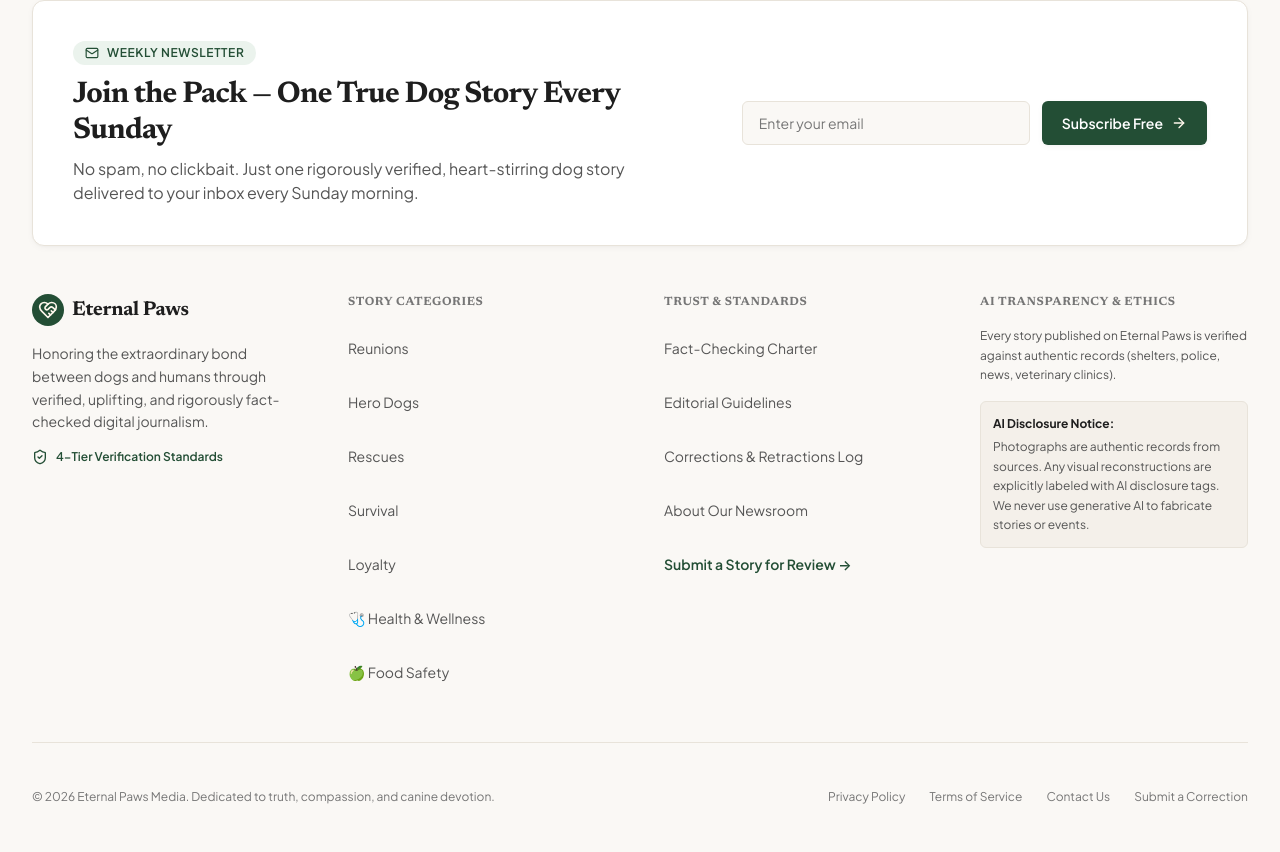
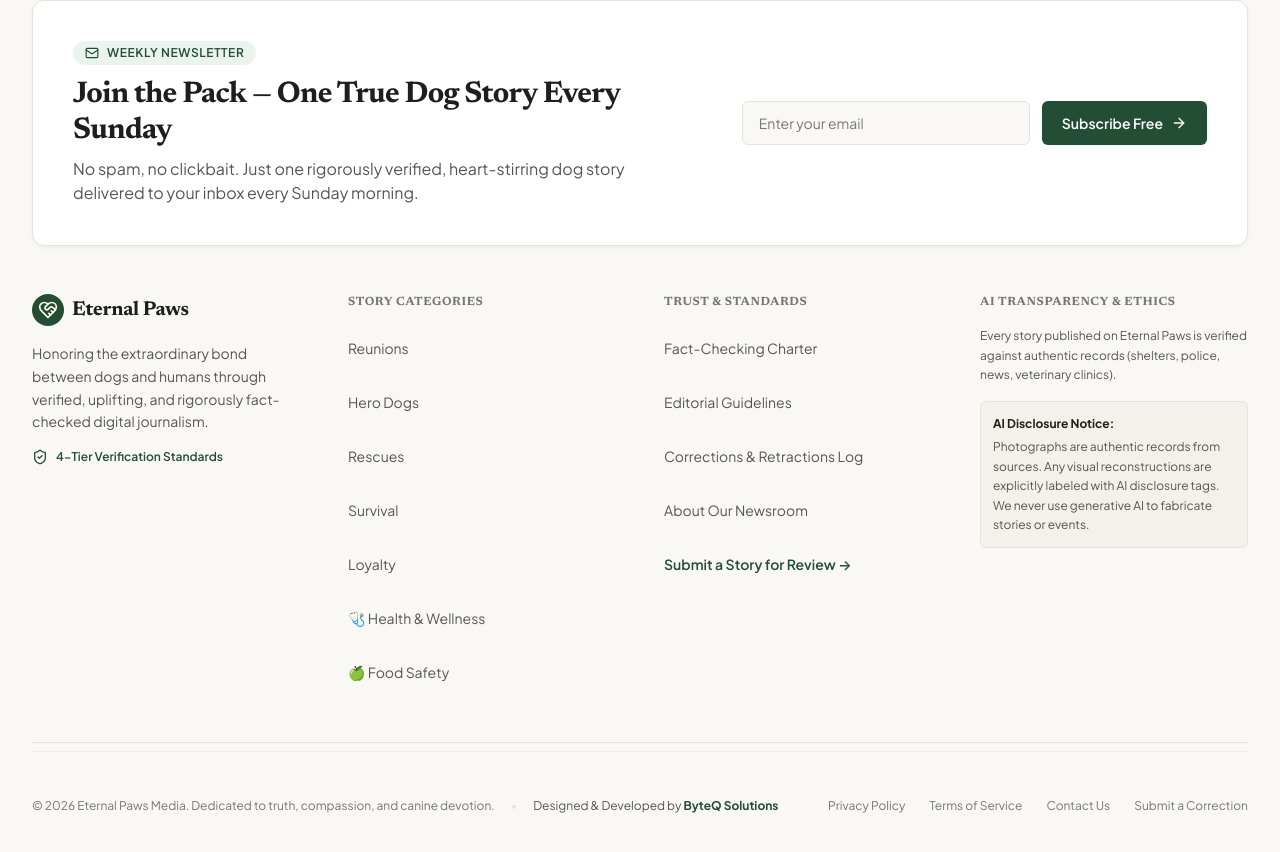
Before and after one commit to ByteQ-Solutions/EternalPawsOnline, a Next.js app: page / in a window 1280 px wide. Shown: the part 3189-4041 px from the top of the page. Built offline with nearby package versions, Linux system fonts and the light colour scheme; no server answers; the database is empty.

Commit message:
feat(footer): add Designed & Developed by ByteQ Solutions link to footer bottom bar

```diff
--- a/components/layout/Footer.tsx
+++ b/components/layout/Footer.tsx
@@ -169,11 +169,25 @@ export const Footer: React.FC<FooterProps> = ({ className = '' }) => {
         </div>
 
         {/* Bottom Legal & Copyright Bar */}
-        <div className="pt-8 flex flex-col md:flex-row items-center justify-between gap-4 text-xs text-inkSubtle">
-          <p>
-            &copy; {new Date().getFullYear()} Eternal Paws Media. Dedicated to truth, compassion, and canine devotion.
-          </p>
-          <div className="flex flex-wrap items-center gap-6">
+        <div className="pt-8 flex flex-col lg:flex-row items-center justify-between gap-4 text-xs text-inkSubtle border-t border-borderLight/60 mt-2">
+          <div className="flex flex-col sm:flex-row items-center gap-2 sm:gap-4 text-center sm:text-left">
+            <p>
+              &copy; {new Date().getFullYear()} Eternal Paws Media. Dedicated to truth, compassion, and canine devotion.
+            </p>
+            <span className="hidden sm:inline text-borderLight">•</span>
+            <p className="text-inkMuted">
+              Designed &amp; Developed by{' '}
+              <a
+                href="https://byteqsolutions.com/"
+                target="_blank"
+                rel="noopener noreferrer"
+                className="font-bold text-forestPrimary hover:text-forestHover hover:underline transition-colors"
+              >
+                ByteQ Solutions
+              </a>
+            </p>
+          </div>
+          <div className="flex flex-wrap items-center justify-center gap-4 sm:gap-6">
             <Link
               href="/privacy-policy"
               prefetch={false}
```
